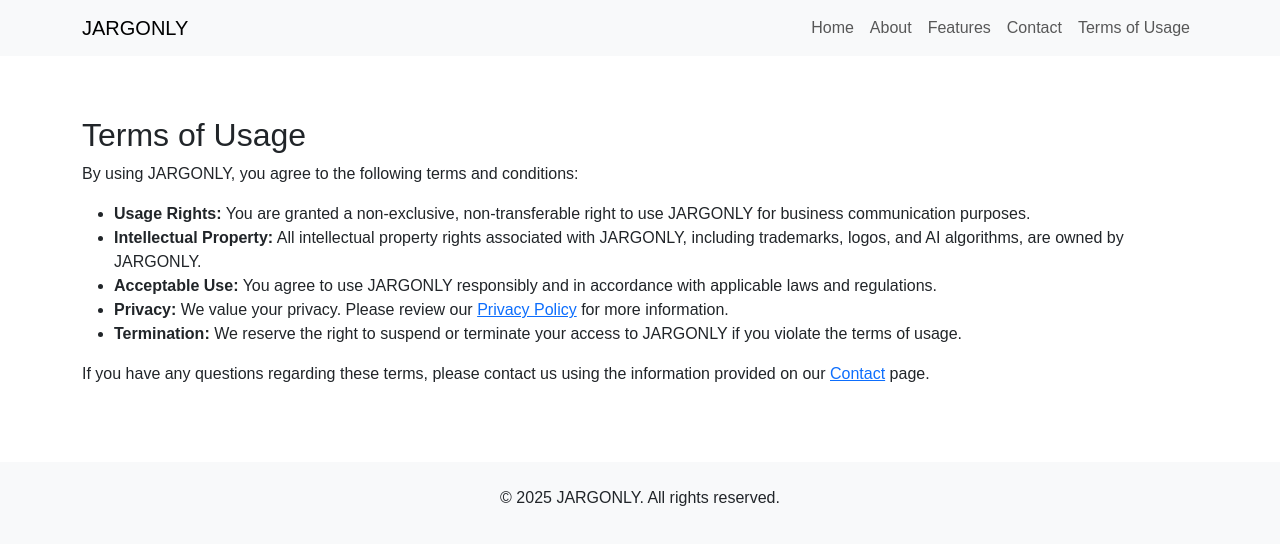
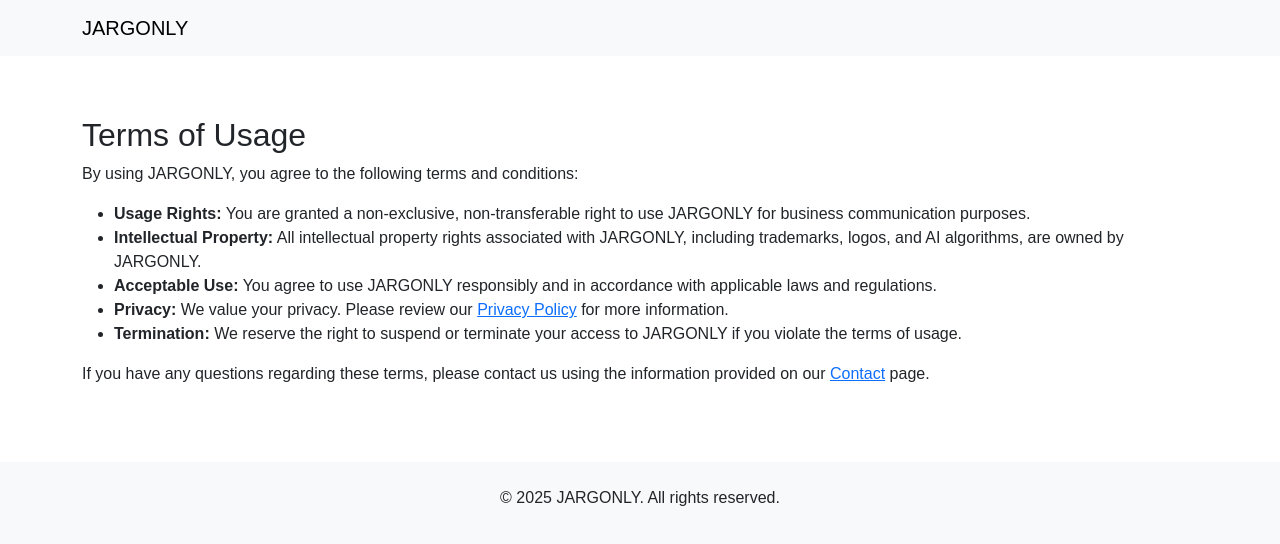
Before and after one commit to jargonly-tech/jargonly-tech.github.io, a plain HTML site: page terms.html in a window 1280 px wide. Drawn offline with nearby package versions, Linux system fonts and the light colour scheme.

Commit message:
Update terms.html

```diff
--- a/terms.html
+++ b/terms.html
@@ -21,15 +21,6 @@
             <button class="navbar-toggler" type="button" data-bs-toggle="collapse" data-bs-target="#navbarNav">
                 <span class="navbar-toggler-icon"></span>
             </button>
-            <div class="collapse navbar-collapse" id="navbarNav">
-                <ul class="navbar-nav ms-auto">
-                    <li class="nav-item"><a class="nav-link" href="#">Home</a></li>
-                    <li class="nav-item"><a class="nav-link" href="about.html">About</a></li>
-                    <li class="nav-item"><a class="nav-link" href="features.html">Features</a></li>
-                    <li class="nav-item"><a class="nav-link" href="contact.html">Contact</a></li>
-                    <li class="nav-item"><a class="nav-link" href="terms.html">Terms of Usage</a></li>
-                </ul>
-            </div>
         </div>
     </nav>
 
```
